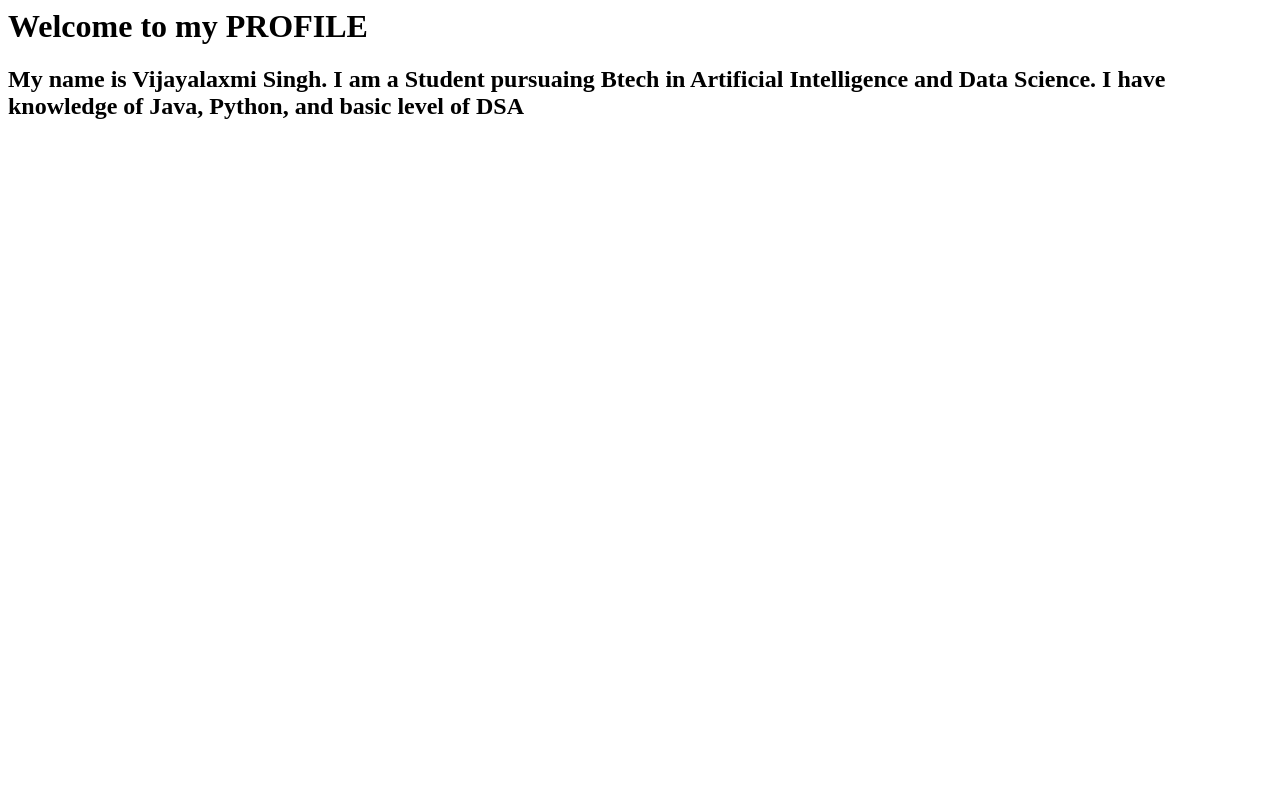
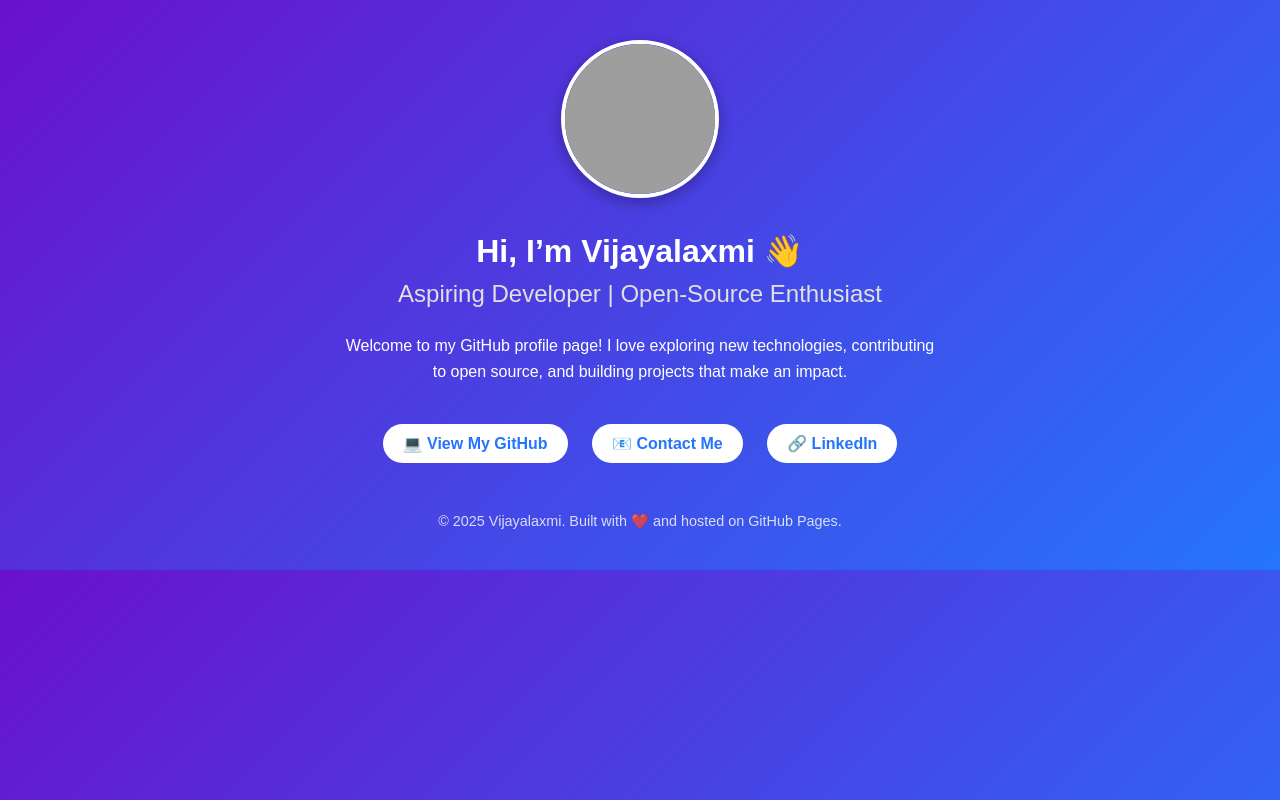
Before and after one commit to Vijayalaxmi-ctrl/Vijayalaxmi-ctrl.github.io, a plain HTML site: page index.html in a window 1280 px wide. Drawn offline with Linux system fonts and the light colour scheme; grey boxes are pictures that could not be loaded.

Commit message:
Update index.html

```diff
--- a/index.html
+++ b/index.html
@@ -1,2 +1,88 @@
-<h1>Welcome to my PROFILE</h1>
+<!-- <h1>Welcome to my PROFILE</h1>
 <h2>My name is Vijayalaxmi Singh. I am a Student pursuaing Btech in Artificial Intelligence and Data Science. I have knowledge of Java, Python, and basic level of DSA</h2>
+
+ -->
+
+ <!DOCTYPE html>
+<html lang="en">
+<head>
+  <meta charset="UTF-8">
+  <meta name="viewport" content="width=device-width, initial-scale=1.0">
+  <title>Vijayalaxmi's GitHub Profile</title>
+  <style>
+    body {
+      margin: 0;
+      font-family: Arial, sans-serif;
+      background: linear-gradient(135deg, #6a11cb, #2575fc);
+      color: #fff;
+      text-align: center;
+      padding: 40px;
+    }
+    .profile-pic {
+      width: 150px;
+      height: 150px;
+      border-radius: 50%;
+      object-fit: cover;
+      border: 4px solid #fff;
+      margin-bottom: 20px;
+      box-shadow: 0 4px 15px rgba(0,0,0,0.3);
+    }
+    h1 {
+      font-size: 2em;
+      margin: 10px 0;
+    }
+    h2 {
+      font-weight: normal;
+      margin: 5px 0 25px;
+      color: #e0e0e0;
+    }
+    p {
+      max-width: 600px;
+      margin: 0 auto 30px;
+      line-height: 1.6;
+    }
+    .links a {
+      display: inline-block;
+      margin: 10px;
+      padding: 10px 20px;
+      background: #fff;
+      color: #2575fc;
+      border-radius: 25px;
+      text-decoration: none;
+      font-weight: bold;
+      transition: background 0.3s, color 0.3s;
+    }
+    .links a:hover {
+      background: #2575fc;
+      color: #fff;
+    }
+    footer {
+      margin-top: 40px;
+      font-size: 0.9em;
+      opacity: 0.8;
+    }
+  </style>
+</head>
+<body>
+  <!-- Replace with your own GitHub avatar -->
+  <img src="https://avatars.githubusercontent.com/u/9919?s=200&v=4" alt="Profile Picture" class="profile-pic">
+
+  <h1>Hi, I’m Vijayalaxmi 👋</h1>
+  <h2>Aspiring Developer | Open‑Source Enthusiast</h2>
+
+  <p>
+    Welcome to my GitHub profile page!
+    I love exploring new technologies, contributing to open source, and building projects that make an impact.
+  </p>
+
+  <div class="links">
+    <a href="https://github.com/vijayalaxmi-ctrl" target="_blank">💻 View My GitHub</a>
+    <a href="mailto:your-email@example.com">📧 Contact Me</a>
+    <a href="https://www.linkedin.com/in/your-linkedin" target="_blank">🔗 LinkedIn</a>
+  </div>
+
+  <footer>
+    © 2025 Vijayalaxmi. Built with ❤️ and hosted on GitHub Pages.
+  </footer>
+</body>
+</html>
```
